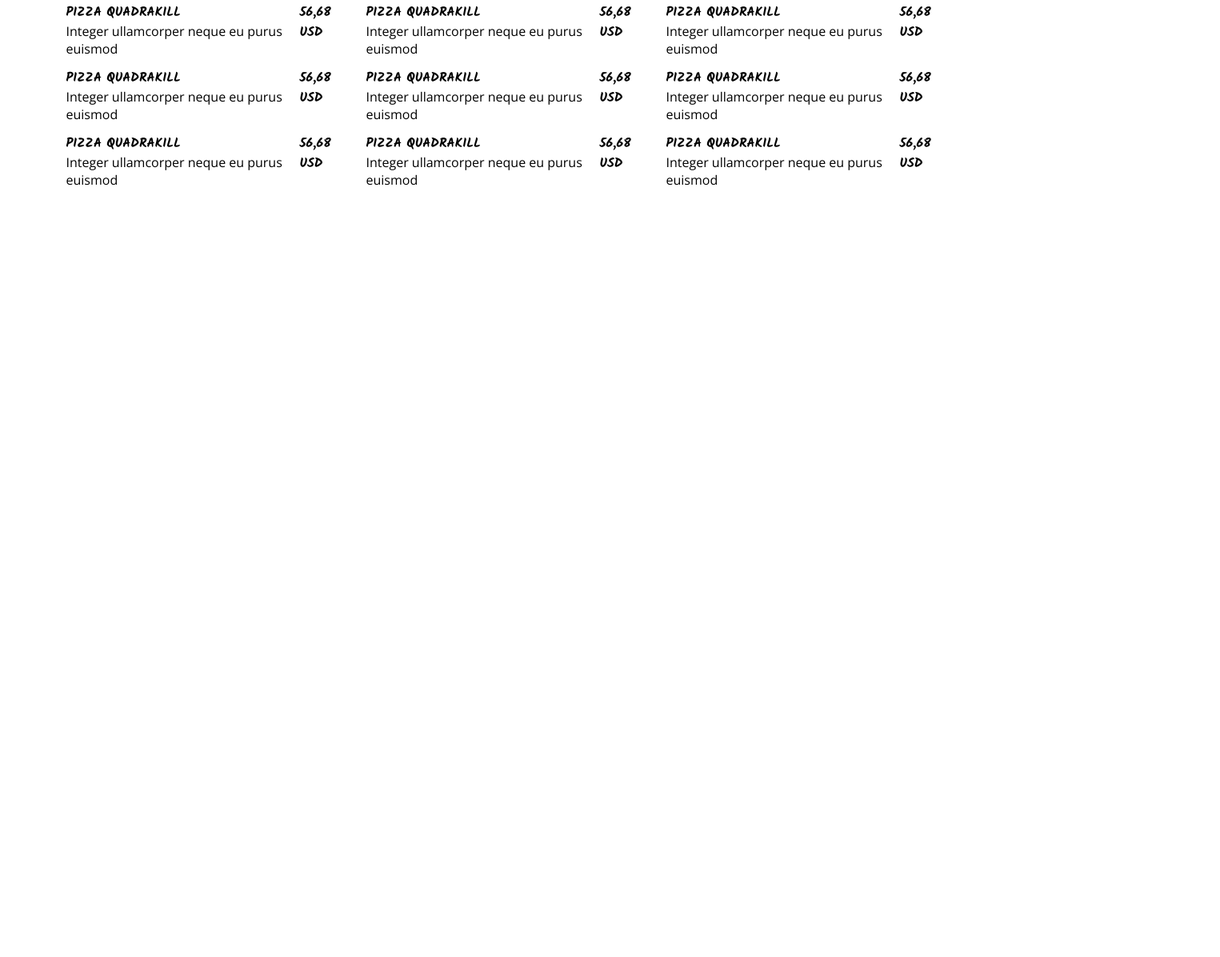
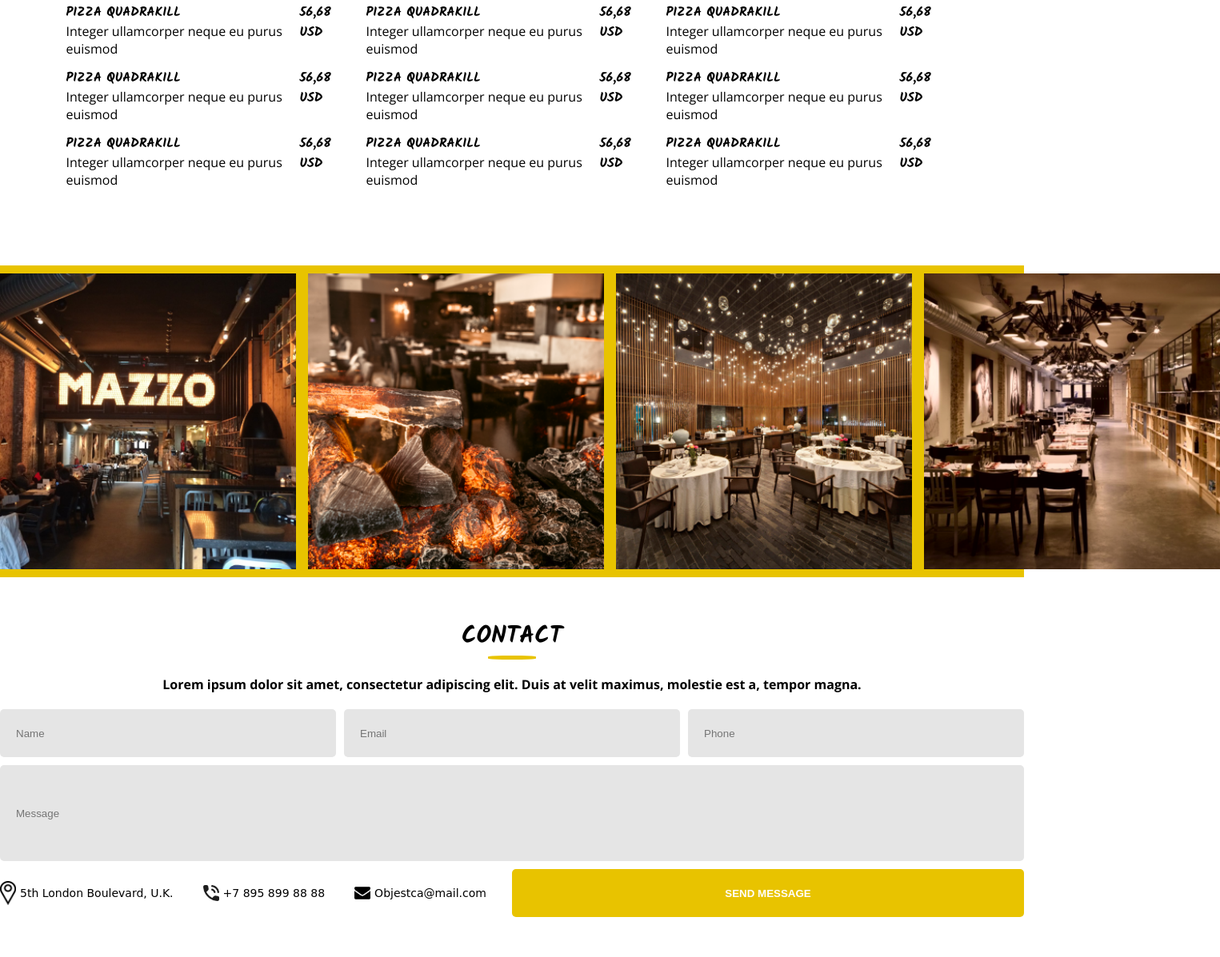
Before and after one commit to EugeneFoxWox/hungry-people, a plain HTML site: page index.html in a window 1280 px wide. Shown: the part 4135-5332 px from the top of the page at 80% size, 1525 px wide, since content can reach past the window. Before the commit the page ends 4467 px from the top, so only its background shows below. Drawn offline with nearby package versions, Linux system fonts and the light colour scheme.

Commit message:
contact done

```diff
--- a/index.html
+++ b/index.html
@@ -179,7 +179,8 @@
 
 
                 </div>
-                <div class="decription">Mon - Fri: 8PM - 10PM, Sat - Sun: 8PM - 3AM, Phone: +40 729 131 637/+40 726 458 782</div>
+                <div class="decription">Mon - Fri: 8PM - 10PM, Sat - Sun: 8PM - 3AM, Phone: +40 729 131 637/+40 726 458
+                    782</div>
 
             </div>
         </div>
@@ -383,6 +384,45 @@
             </div>
         </div>
     </section>
+    <section class="section-photo">
+
+        <img src="/src/img/Rectangle.png" alt="">
+        <img src="/src/img/Rectangle (1).png" alt="">
+        <img src="/src/img/Rectangle (2).png" alt="">
+        <img src="/src/img/Rectangle (3).png" alt="">
+
+    </section>
+    <section class="section-contact">
+        <div class="container">
+            <div class="content">
+                <div class="post-title">CONTACT</div>
+                <div class="line-title"></div>
+                <p class="section-citate">Lorem ipsum dolor sit amet, consectetur adipiscing elit.
+                    Duis at velit maximus, molestie est a, tempor magna.
+                </p>
+                <div class="grid-contact">
+                    <input type="text" placeholder="Name">
+                    <input type="text" placeholder="Email">
+                    <input type="text" placeholder="Phone">
+                    <input  class="message" type="text" placeholder="Message">
+                    <div class="grid-send">
+                        <div class="information">
+                            <img  class="map" src="/src/ico/1491254387-pindestinationmaplocation_82942.png" alt="">
+                            <div >5th London Boulevard, U.K.</div>
+                            <img src="/src/ico/phone-in-talk_118806.png" alt="">
+                            <div>+7 895 899 88 88</div>
+                            <img src="/src/ico/envelope_icon-icons.com_73584.png" alt="">
+                            <div>Objestca@mail.com</div>
+
+                        </div>
+
+                        <button>SEND MESSAGE</button>
+                    </div>
+            </div>
+            </div>
+        </div>
+
+    </section>
 </body>
 
 </html>
--- a/style.css
+++ b/style.css
@@ -19,6 +19,18 @@ button{
     border: none;
 }
 
+input, select{
+    background-color: #E5E5E5;
+    border: none;
+    border-radius: 5px;
+    padding: 20px;
+
+
+}
+
+input, select:focus{
+    outline: none;
+}
 
 .header-section{
     height: 800px;
@@ -132,6 +144,7 @@ button{
     flex-direction: column;
     gap: 30px;
 }
+
 .socity a{
     display: flex;
     align-items: center;
@@ -143,12 +156,14 @@ button{
     border: 1px solid rgba(255, 255, 255, 0.248);
 
 }
+
 .next{
     margin-top: 80px;
     display: flex;
     flex-direction: column;
     align-items: center;
 }
+
 .next-border{
     display: flex;
     align-items: center;
@@ -236,6 +251,7 @@ button{
     font-size: 30px;
     color: white;
 }
+
 .text-box-w{
     text-align: center;
     color: white;
@@ -259,18 +275,6 @@ button{
     grid-column: span 2 ;
 }
 
-.book-table input, .book-table select{
-    background-color: #E5E5E5;
-    border: none;
-    border-radius: 5px;
-    padding: 20px;
-
-
-}
-
-.book-table input, .book-table select:focus{
-    outline: none;
-}
 
 .description{
     display: flex;
@@ -326,3 +330,63 @@ button{
     font-family: 'Kalam';
     font-style: 'Open Sans', sans-serif;
 }
+
+.section-photo{
+    height: 390px;
+    background-color:#E8C300;
+    display: flex;
+    gap: 15px;
+    align-items: center;
+}
+
+.section-photo img{
+    height: 370px;
+    width: 370px;
+}
+
+.grid-contact{
+    margin-top: 20px;
+    display: grid;
+    grid-template-columns: repeat(3, 420px);
+    grid-template-rows: 60px 120px 60px;
+    gap: 10px;
+}
+
+.grid-contact input{
+    border-radius: 5px;
+}
+
+.message{
+    grid-column: span 3;
+}
+
+.grid-send{
+    grid-column: span 3;
+    display: grid;
+    grid-template-columns: repeat(2, 50%);
+    grid-template-rows: 100%;
+    font-size: 14px;
+    font-family: cursive;
+
+
+}
+.grid-send button{
+    background-color: #E8C300;
+    color: white;
+    border-radius: 5px;
+}
+
+.grid-send img{
+    width: 20px;
+    color: #E8C300;
+}
+
+.information{
+    display: flex;
+    align-items: center;
+    gap: 5px;
+}
+
+.information div{
+    margin-right: auto;
+}
```
Also changed, not shown: src/ico/1491254387-pindestinationmaplocation_82942.png (added), src/ico/envelope_icon-icons.com_73584.png (added), src/ico/phone-in-talk_118806.png (added), src/ico/png-transparent-destination-location-map-pin-airline-flight-booking-mobile-app-icon-thumbnail.png (added), src/img/Rectangle (1).png (added), src/img/Rectangle (2).png (added), src/img/Rectangle (3).png (added), src/img/Rectangle.png (added).
